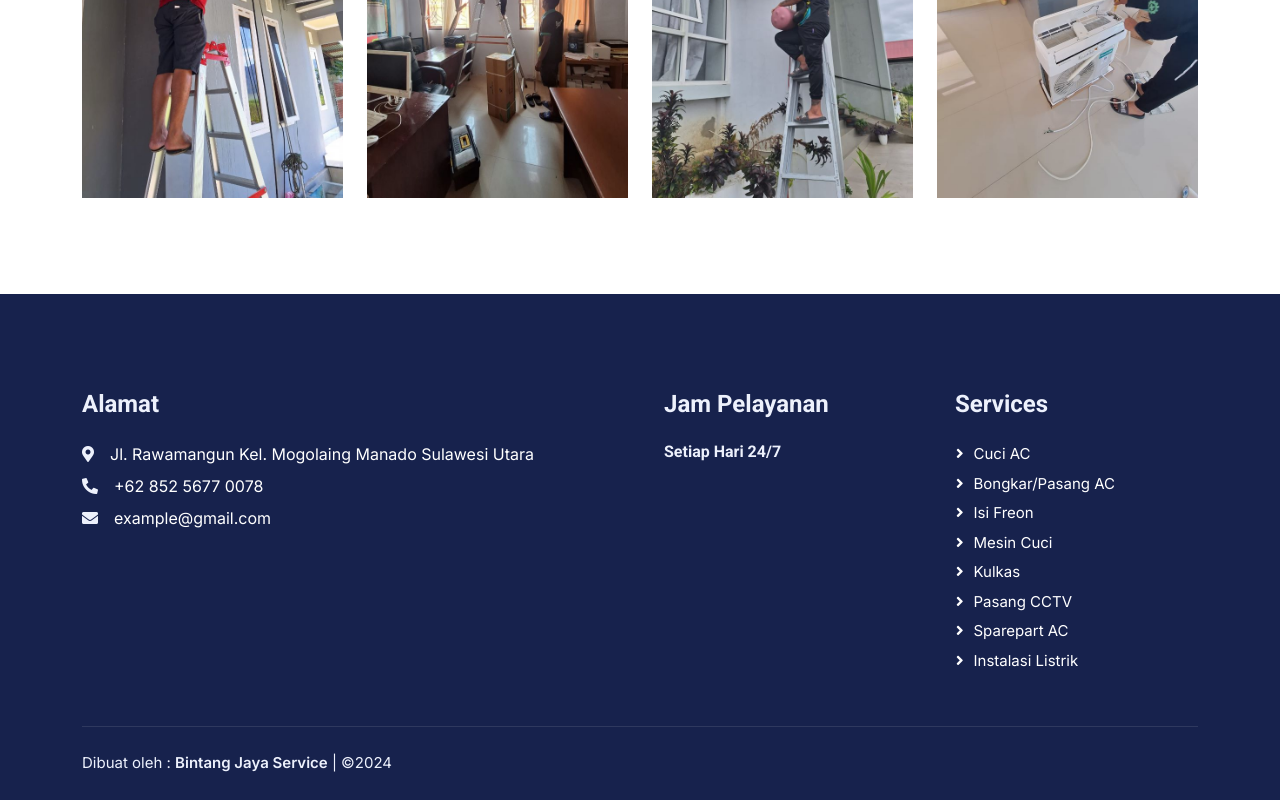
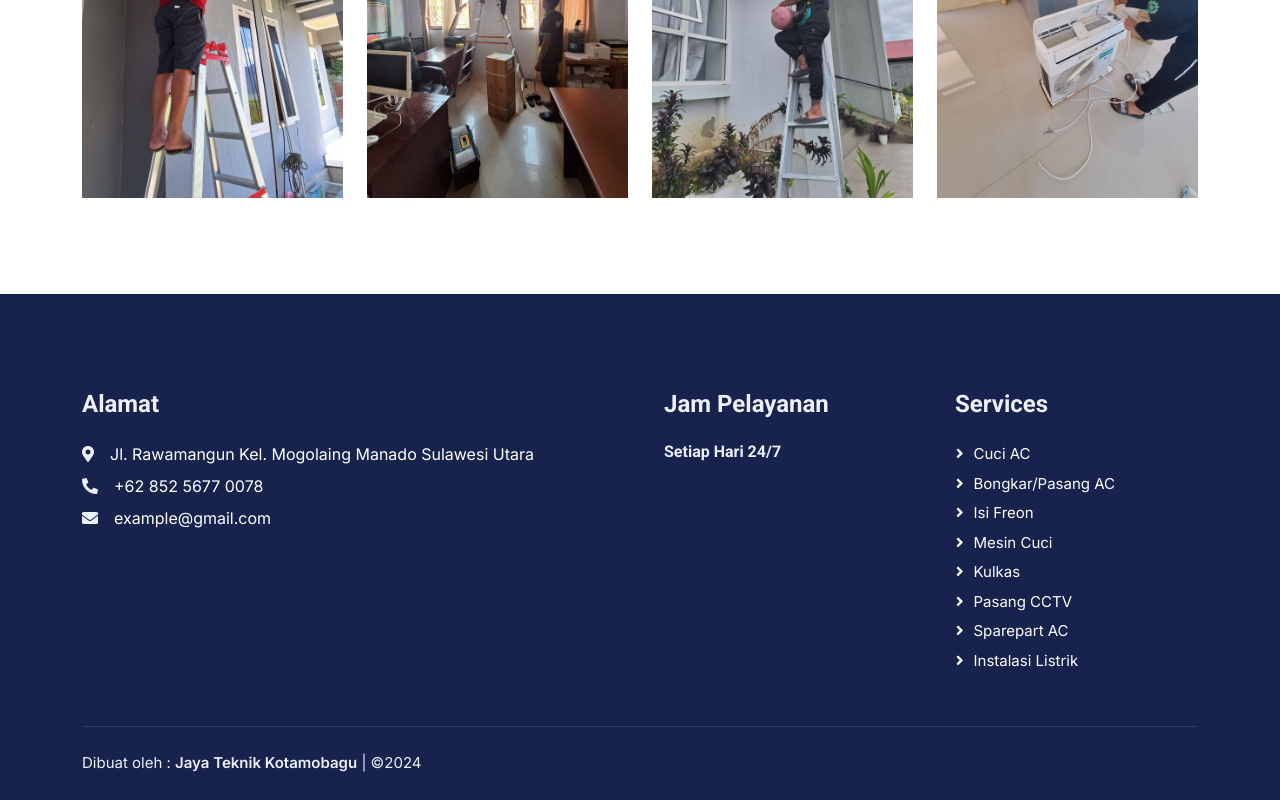
Before and after one commit to coorporates/jaya-teknik-kotamobagu, a plain HTML site: page index.html in a window 1280 px wide. Shown: the part 3260-4060 px from the top of the page. Drawn offline with nearby package versions, Linux system fonts and the light colour scheme.

Commit message:
menggangi nama brand

```diff
--- a/index.html
+++ b/index.html
@@ -319,7 +319,7 @@
       <div class="container">
         <div class="copyright">
           <div class="row">
-            <div class="col-md-6 text-center text-md-start mb-3 mb-md-0">Dibuat oleh : <strong>Bintang Jaya Service</strong> | &copy;2024</div>
+            <div class="col-md-6 text-center text-md-start mb-3 mb-md-0">Dibuat oleh : <strong>Jaya Teknik Kotamobagu</strong> | &copy;2024</div>
           </div>
         </div>
       </div>
```
